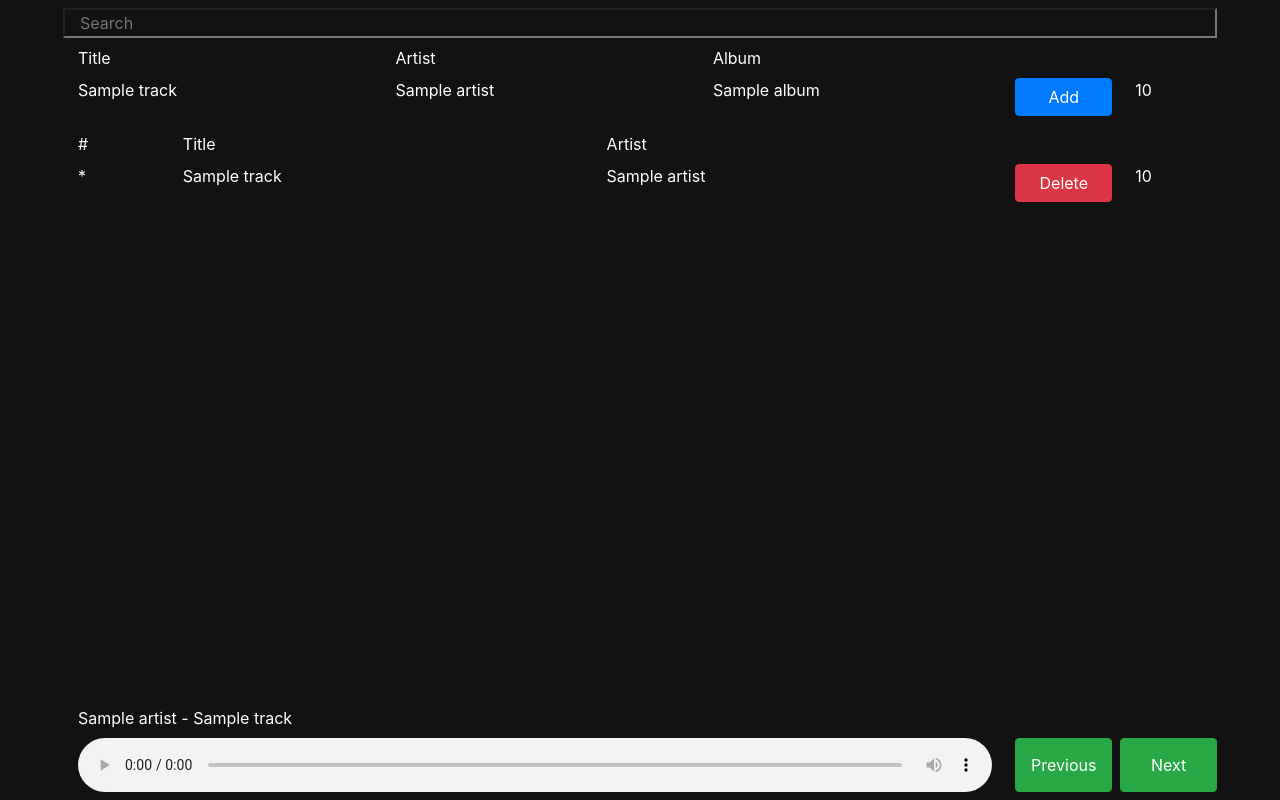
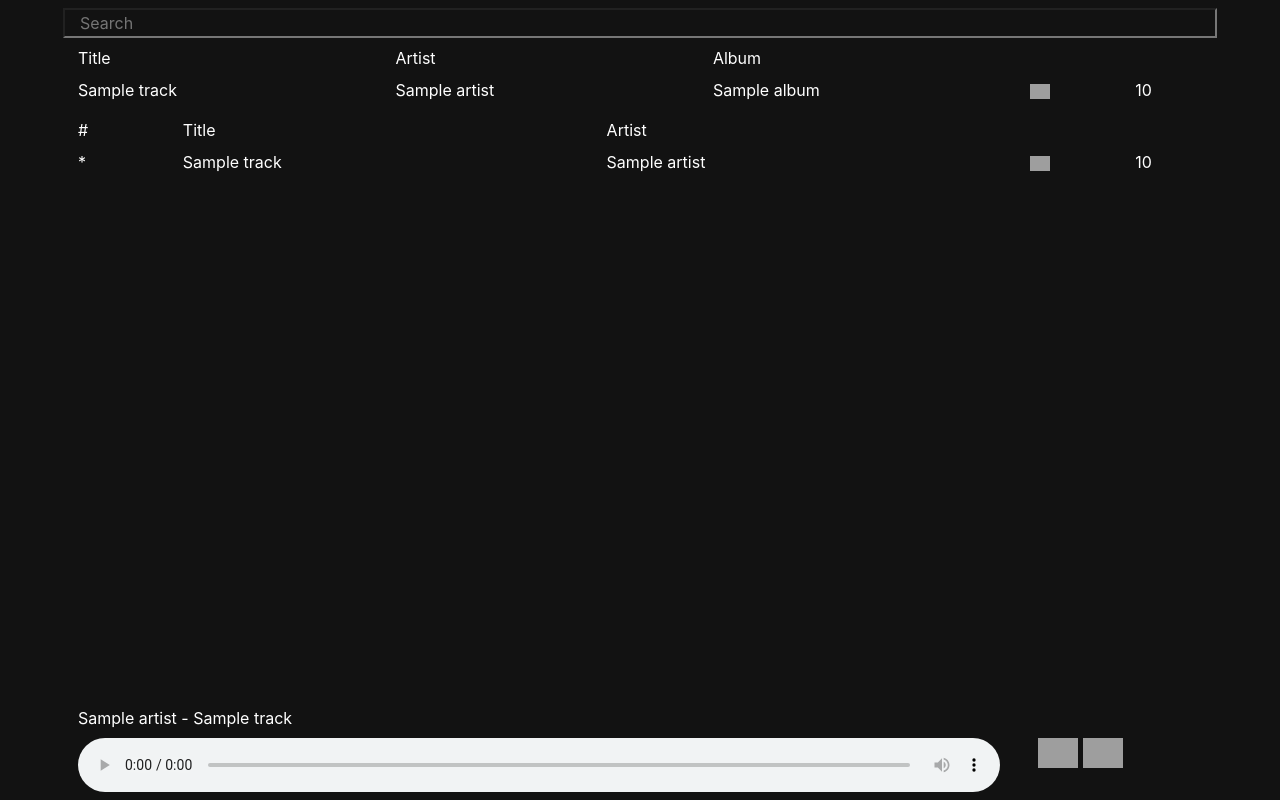
Before and after one commit to lemonpaul/django-playlist, a Django app: template playlist/templates/playlist/index.html in a window 1280 px wide. Run offline with Django 3.2, Linux system fonts and the light colour scheme; the template is opened without the code that fills it: most values are stand-ins (such as "Sample title", 1, 10 or a date in 2020); data that the repository does not hold is empty; some libraries are stand-ins or nearby versions; grey boxes are pictures that could not be loaded.

Commit message:
Replace some buttons with icons

```diff
--- a/playlist/static/playlist/player.js
+++ b/playlist/static/playlist/player.js
@@ -6,7 +6,7 @@ $(function() {
         $('#audio')[0].src = $('#track'+currentTrack).find('a#track_url')[0].href;
         $('#title')[0].innerText = $('#track'+currentTrack).find('div#track_artist')[0].innerText + " - " + $('#track'+currentTrack).find('div#track_title')[0].innerText;
     }
-    $('#next_track').click(function (e) {
+    $('img.next').click(function (e) {
         e.preventDefault();
         paused = $('#audio')[0].paused;
         if (currentTrack !== 0)
@@ -24,7 +24,7 @@ $(function() {
             if (!paused) $('#audio')[0].play();
         }
     });
-    $('#prev_track').click(function (e) {
+    $('img.prev').click(function (e) {
         e.preventDefault();
         paused = $('#audio')[0].paused;
         if (currentTrack !== 0)
--- a/playlist/templates/playlist/_list.html
+++ b/playlist/templates/playlist/_list.html
@@ -1,11 +1,12 @@
+{% load static %}
 {% if track_list %}
 <script type="text/javascript">
     $(function() {
         if (currentTrack !== 0) $('div#track_index')[currentTrack-1].innerText = "*";
-        $("button[name='delete']").each(function(){
+        $("img.delete").each(function(){
             $(this).click(function(){
                 event.preventDefault();
-                index = Array.from($("button[name='delete']")).indexOf(this) + 1;
+                index = Array.from($("img.delete")).indexOf(this) + 1;
                 count = $('#_list').find('div#track_title').length;
                 if (index == currentTrack) {
                     if (count == 1) {
@@ -19,7 +20,7 @@
                 $.ajax({
                     type: 'POST',
                     url: '/delete/',
-                    data: {'csrfmiddlewaretoken': '{{ csrf_token }}', 'id': this.value},
+                    data: {'csrfmiddlewaretoken': '{{ csrf_token }}', 'id': this.name},
                     success: function (data, textStatus) {
                         $('#_list').html(data);
                         paused = $('#audio')[0].paused;
@@ -116,7 +117,7 @@
     <div id="track_title" class="col m-1">{{ track.title }}</div>
     <div id="track_artist" class="col m-1">{{ track.artists|join:", " }}</div>
     {% if track.file %}<div class="col-1" hidden><a id="track_url" href="{{ track.file.url }}">{{ track.file.name }}</a></div>{% endif %}
-    <button name="delete" value="{{ track.id }}" class="btn btn-danger col-1 m-1">Delete</button>
+    <div id="track_delete" class="col-1 m-1"><img name="{{ track.id }}" class="delete" src="{% static 'playlist/icons/delete.ico' %}" width="20" style="cursor:pointer"></div>
     <div id="track_duration" class="col-1 m-1">{{ track.duration_string }}</div>
 </div>
 {% endfor %}
--- a/playlist/templates/playlist/_search.html
+++ b/playlist/templates/playlist/_search.html
@@ -1,3 +1,4 @@
+{% load static %}
 <script type="text/javascript">
     $(function() {
         $('#search')[0].addEventListener("keypress", function (e) {
@@ -15,13 +16,13 @@
             }
         }, false);
 
-        $("button[name='id']").each(function(){
+        $("img.add").each(function(){
             $(this).click(function(){
                 event.preventDefault();
                 $.ajax({
                     type: 'POST',
                     url: '/add/',
-                    data: {'csrfmiddlewaretoken': '{{ csrf_token }}', 'id': this.value},
+                    data: {'csrfmiddlewaretoken': '{{ csrf_token }}', 'id': this.name},
                     success: function (data, textStatus) {
                         $('#_list').html(data);
                         $.ajax({
@@ -61,7 +62,7 @@
     <div class="col m-1">{{ track.title }}</div>
     <div class="col m-1">{{ track.artists|join:", " }}</div>
     <div class="col m-1">{{ track.album }}</div>
-    <button name="id" value="{{ track.id }}" class="btn btn-primary col-1 m-1">Add</button>
+    <div class="col-1 m-1"><img name="{{ track.id }}" class="add" src="{% static 'playlist/icons/add.ico' %}" width="20" style="cursor:pointer"></div>
     <div class="col-1 m-1">{{ track.duration }}</div>
 </div>
 {% endfor %}
--- a/playlist/templates/playlist/index.html
+++ b/playlist/templates/playlist/index.html
@@ -17,13 +17,14 @@
         <div id="player" class="container p-1 fixed-bottom">
             <div class="row">
                 <div id="title" class="col m-1"></div>
-                <div class="col-1 m-1"></div>
-                <div class="col-1 m-1"></div>
+                <div class="col-2 m-1"></div>
             </div>
             <div class="row">
                 <audio id="audio" controls class="col m-1"></audio>
-                <button id="prev_track" class="btn btn-success col-1 m-1">Previous</button>
-                <button id="next_track" class="btn btn-success col-1 m-1">Next</button>
+                <div id="control" class="col-2 m-1">
+                    <img class="prev" src="{% static 'playlist/icons/prev.ico' %}" width="40" style="cursor:pointer">
+                    <img class="next" src="{% static 'playlist/icons/next.ico' %}" width="40" style="cursor:pointer">
+                </div>
             </div>
         </div>
 
```
